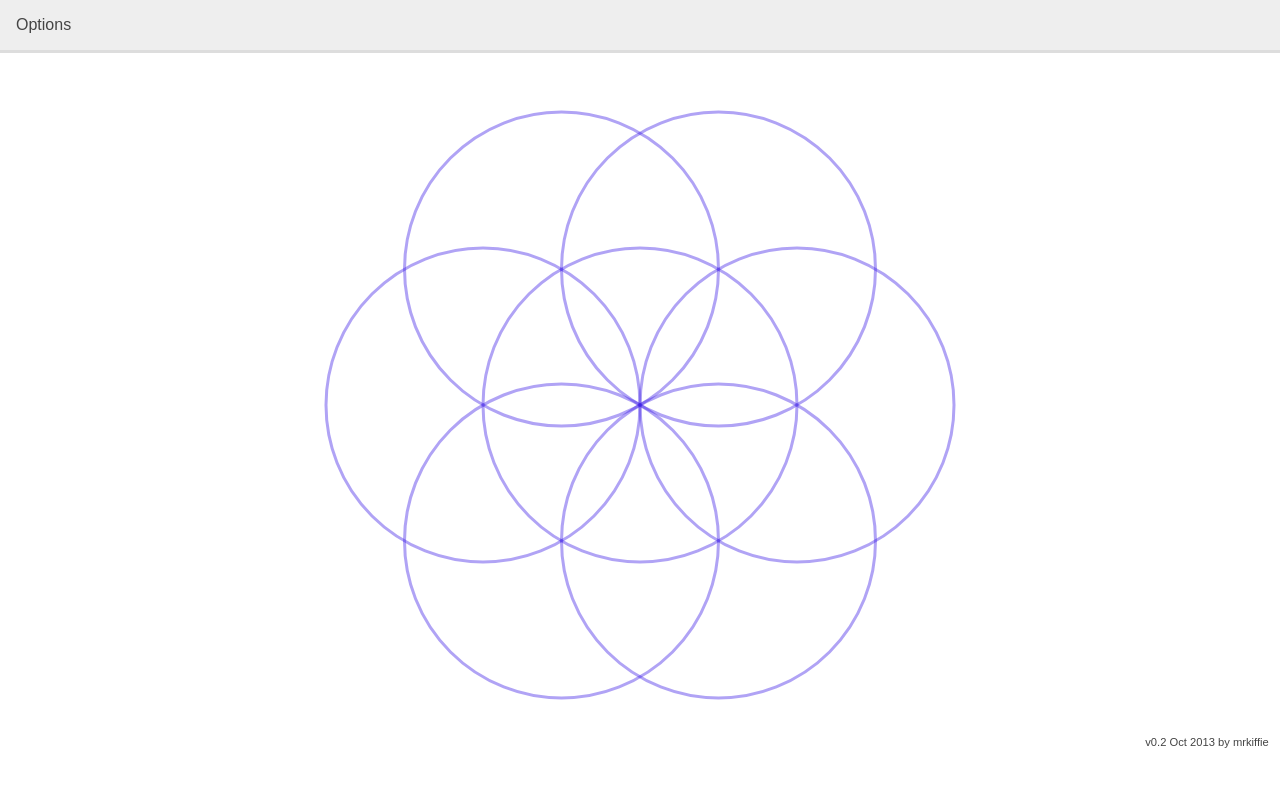
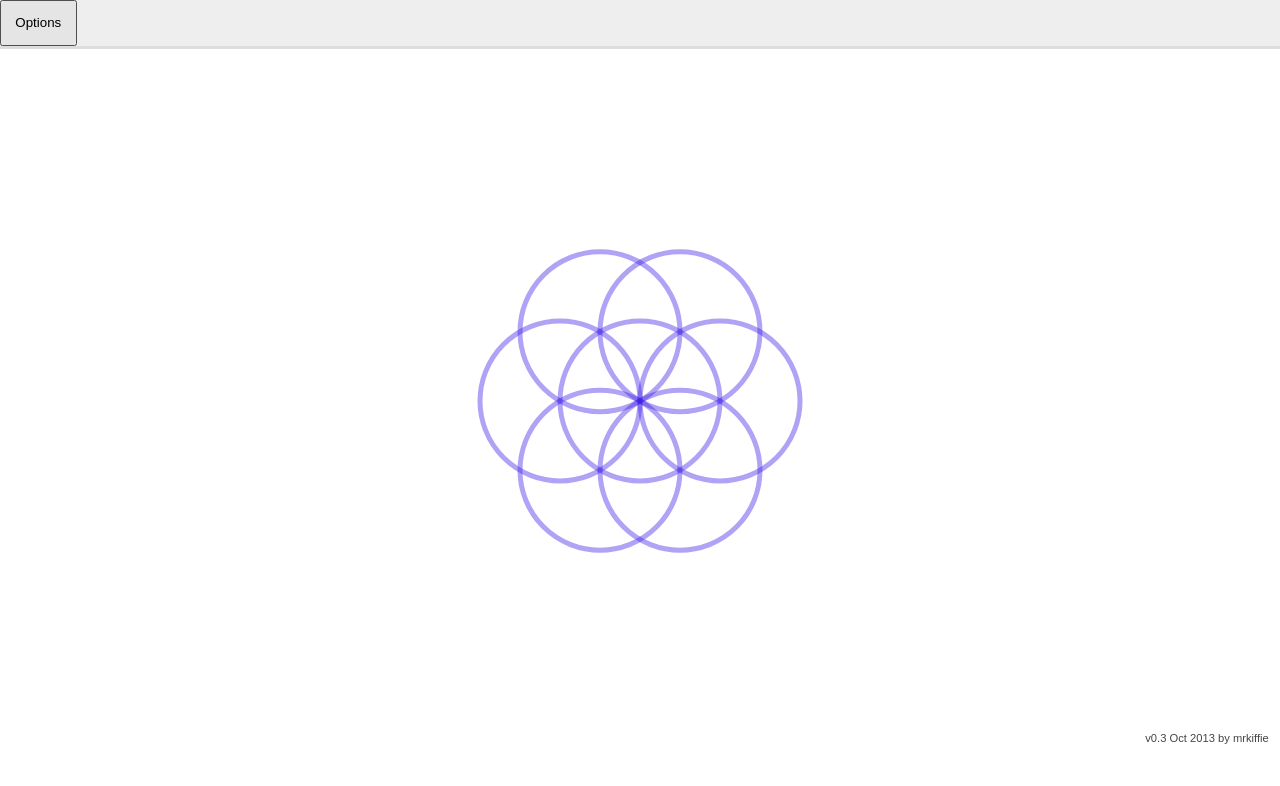
Before and after one commit to Quanxiaodai/flower-of-life, a plain HTML site: page index.htm in a window 1280 px wide. Drawn offline with Linux system fonts and the light colour scheme.

Commit message:
Refactored all global variables and functions into a modular focused object Added lineWidth as a configurable parameter

```diff
--- a/index.htm
+++ b/index.htm
@@ -13,7 +13,7 @@
             font-size: 100%;
             position: relative;
         }
-        #canvas{
+        canvas{
             display: block;
             margin: 2em auto 0;
             cursor: pointer;
@@ -54,11 +54,8 @@
             -o-transition: max-height 0.4s ease-out;
             transition: max-height 0.4s ease-out;
         }
-        #options:target{
+        #options.expanded{
             max-height: 25em;
-        }
-        #options:target .close{
-            display: block;
         }
         .close span{
             position: absolute;
@@ -123,22 +120,92 @@
                 <input name="renderStyle" type="radio" value="0" checked="checked">
                 Outline Circles
             </label>
-            <a href="#top" class="no-select close"><span>&times;</span></a>
+            <label class="no-select">
+                Line Width
+                <input name="lineWidth" type="number" value="5" min="3" max="550" interval="5">
+            </label>
+
         </div>
-        <a href="#options" class="no-select open">Options</a>
+        <button id="menuButton" tabindex="1" class="no-select open">Options</button>
     </div>
 
-    <canvas id="canvas" width="600" height="600" class="no-select">
+    <canvas id="flower-of-life" width="600" height="600" class="no-select">
         Ummm. Your browser doesn't support canvas :(
     </canvas>
 
     <script>
-        var randomizeColors = false;
-        var randomizeRotation = false;
-        var renderStyle = 0;
-        var lineWidth = 3;
+    (function(window, document, undefined){
+        var _F_={
+            settings : {
+                hue : 250,
+                lineWidth : 5,
+                randomizeColors : false,
+                randomizeRotation : false,
+                renderStyle : 0
+            }
+        };
 
-        /* We need to convert degrees to radians because that is what
+        _F_.optionsPanel = document.getElementById('options');
+        _F_.menuButton = document.getElementById('menuButton');
+        _F_.canvas = document.getElementById( 'flower-of-life' )
+        _F_.context = _F_.canvas.getContext( '2d' );
+
+
+        /**
+         * Utility function to get a particular setting
+         * @param string - refering to the property to retrieve
+         * @return string/undefined - returns value if requested property exists, returns undefined if it doesn't
+         */
+        _F_.get = function ( prop ){
+            if ( _F_.settings.hasOwnProperty(prop)){
+                return _F_.settings[prop];
+            } else {
+                return undefined;
+            }
+        }
+
+
+        /**
+         * Utility function to set a particular setting. Any value, except undefined, is permitted to be assigned to a property
+         * @param string - refering to the property to set
+         * @param string - contains the value to be assigned to the property
+         * @return bool/undefined - returns true if requested property exists, returns undefined if either the prperty doesn't exist or if the value is undefined.
+         */
+        _F_.set = function ( prop, value ){
+            if ( value !== undefined && _F_.settings.hasOwnProperty(prop)){
+                _F_.settings[prop] = value;
+                return true;
+            } else {
+                return undefined;
+            }
+        }
+
+        /**
+         * Utitlity function that handles form elements and assigns them to the appropriate properties
+         * @param object - event information
+         */
+        _F_.formHandler = function ( event ){
+            if (event.target && event.target.name){
+                if (event.target.type === 'checkbox'){
+                    _F_.set( event.target.name, event.target.checked );
+                } else if (event.target.type === 'radio'){
+                    _F_.set( event.target.name, event.target.value );
+                } else if (event.target.type === 'number'){
+                    _F_.set( event.target.name, event.target.value );
+                } else if (event.target.type === 'text'){
+                    _F_.set( event.target.name, event.target.value );
+                }
+
+                // @todo - figure out how to add event listener
+                _F_.drawPattern();
+
+            }
+        }
+
+
+
+
+        /** We need to convert degrees to radians because that is what
          * Math.sin() accepts. A radian is the angle generated in an
          * arc where the radius and the arc have the same length.
          * To calculate the circumference of of a circle, one uses the
@@ -154,142 +221,145 @@
          *
          * or the reverse ratio 1 radian = 180/PI deg
          *
+         * @param float - degrees to convert to radians
+         * @return float - radian value
          */
-        function degToRad( deg ){
+        _F_.degToRad = function ( deg ){
             return ( deg * Math.PI / 180 );
         }
 
         /**
          * This just returns a random integer within the specified range
          */
-        function randomInt( min, max ) {
+        _F_.randomInt = function ( min, max ) {
             return Math.floor( Math.random() * ( max - min + 1 ) + min );
         }
 
         /**
          * Returns a color
          */
-        function randomColor(){
-            var hue = randomizeColors ? randomInt( 0, 360 ) : 250 ;
+        _F_.randomColor = function (){
+            var hue = _F_.get('randomizeColors') ? _F_.randomInt( 0, 360 ) : 250 ;
             return 'hsla(' + hue + ', 80%, 50%, .4)'
         }
 
-        /**
-         * Returns the line's width
-         * @todo expose in options
-         */
-        function getLineWidth(){
-            return lineWidth;
-        }
 
         /**
          * Render the according to the style
          */
-        function doRender(){
-            if ( renderStyle == 1 ){
-                context.fill();
+        _F_.render = function (){
+            if ( _F_.get('renderStyle') === '1' ){
+                _F_.context.fill();
             } else {
-                context.stroke();
+                _F_.context.stroke();
             }
         }
 
         /**
          * This creates the circles on the the canvas
          */
-        function doCircle( x, y, r ){
-            context.beginPath();
-            context.arc( x, y, r, 0, degToRad( 360 ), false );
-            context.fillStyle = randomColor();
-            context.lineWidth = getLineWidth();
-            context.strokeStyle = randomColor();
+        _F_.doCircle = function ( x, y, r ){
+            _F_.context.beginPath();
+            _F_.context.arc( x, y, ( r > 0 ? r : 1 ) , 0, _F_.degToRad( 360 ), false );
+            _F_.context.fillStyle = _F_.randomColor();
+            _F_.context.lineWidth = _F_.get('lineWidth');
+            _F_.context.strokeStyle = _F_.randomColor();
 
-            doRender();
+            _F_.render();
 
         }
-
-        var c = document.getElementById( 'canvas' );
-        var context = c.getContext( '2d' );
 
         /**
          * Executes a sequence of functions to render the pattern
          */
-        function doPattern(){
-            var w = c.width;
-            var h = c.height;
+        _F_.drawPattern = function (){
+            var w = _F_.canvas.width;
+            var h = _F_.canvas.height;
             var x = w / 2; // half the canvas's width - center x
             var y = h / 2; // half the canvas's height - center y
-            var r = ( x > y ? y : x ) / 2 - lineWidth; // set the radius to half the smallest dimension of the canvas
-            var a = randomizeRotation ? randomInt( 0, 360 ) : 30;  // rotational offset in degrees
+            var r = ( x > y ? y : x ) / 4; //- _F_.get('lineWidth') / 2; // set the radius to half the smallest dimension of the canvas minus half the lineWidth
+            var a = _F_.get('randomizeRotation') ? _F_.randomInt( 0, 360 ) : 30;  // rotational offset in degrees
 
             // first clear canvas
-            context.clearRect( 0, 0, w, h );
+            _F_.context.clearRect( 0, 0, w, h );
 
             // center circle
-            doCircle( x, y, r );
+            _F_.doCircle( x, y, r );
 
             for (var i = 0; i < 6 ; i++ ){
-                doCircle(
-                    ( x + r * Math.sin( degToRad( i * 60 + a ) ) ),
-                    ( y + r * Math.cos( degToRad( i * 60 + a ) ) ),
+                _F_.doCircle(
+                    ( x + r * Math.sin( _F_.degToRad( i * 60 + a ) ) ),
+                    ( y + r * Math.cos( _F_.degToRad( i * 60 + a ) ) ),
                     r
                 );
             }
+            return false;
         }
+
+
+        /**
+         * Adjust the canvas' size relative to the window's dimensino
+         */
+        _F_.adjustCanvasDimensions = function (){
+            var w = window.innerWidth;
+            var h = window.innerHeight;
+
+            _F_.canvas.width = w *.8;
+            _F_.canvas.height = h *.8;
+
+            _F_.drawPattern();
+        }
+
+
+        /**
+         * Toggle the menu for quicker feedback
+         */
+        _F_.toggleMenu = function (){
+            _F_.optionsPanel.classList.toggle('expanded');
+        }
+
+
+
+    /** EVENT LISTENERS **/
 
         /**
          * adding event listener to recreate the pattern on touch start and mousedown
          */
-        c.addEventListener( 'mousedown', doPattern, false );
-        c.addEventListener( 'touchstart', doPattern, false );
+        _F_.canvas.addEventListener( 'mousedown', _F_.drawPattern, false );
 
-        /**
-         * Adjust the canvas' size relative to the window's dimensino
-         */
-        function adjustCanvasDimensions(){
-            var w = window.innerWidth;
-            var h = window.innerHeight;
-
-            c.width = w *.8;
-            c.height = h *.8;
-
-            doPattern();
-        }
 
         /**
          * Register canvas resizing event listener
          */
-        window.addEventListener('resize', adjustCanvasDimensions, false);
-
-        /**
-         * Modifies the Option properties
-         */
-        function getOptions(e){
-            if (e.target && e.target.name){
-                var name = e.target.name;
-                if (e.target.type === 'checkbox'){
-                    window[name] = e.target.checked;
-                }
-                if (e.target.type === 'radio'){
-                    window[name] = e.target.value;
-                }
-                doPattern();
-            }
-        }
+        window
+            .addEventListener('resize', _F_.adjustCanvasDimensions, false);
 
         /**
          * add event listener to the Options container
          */
-        (document.getElementById('options'))
-            .addEventListener('click', getOptions, false );
+        _F_.optionsPanel
+            .addEventListener('change', _F_.formHandler, false );
+
+        _F_.menuButton
+            .addEventListener('click', _F_.toggleMenu, false )
+
+        window
+            .addEventListener('formHandler', _F_.drawPattern, false );
 
         /**
-         * Initial call to adjust canvas dimensions and render the pattern
+         * Initialize _F_
          */
-        adjustCanvasDimensions();
+        _F_.init = function (){
+            _F_.adjustCanvasDimensions();
+
+        }
+        _F_.init();
+
+    })( window, document );
 
     </script>
 
-    <small class="no-select">v0.2 Oct 2013 by mrkiffie</small>
+    <small class="no-select">v0.3 Oct 2013 by mrkiffie</small>
 
 </body>
 </html>
```
Also changed, not shown: 1 other file.
